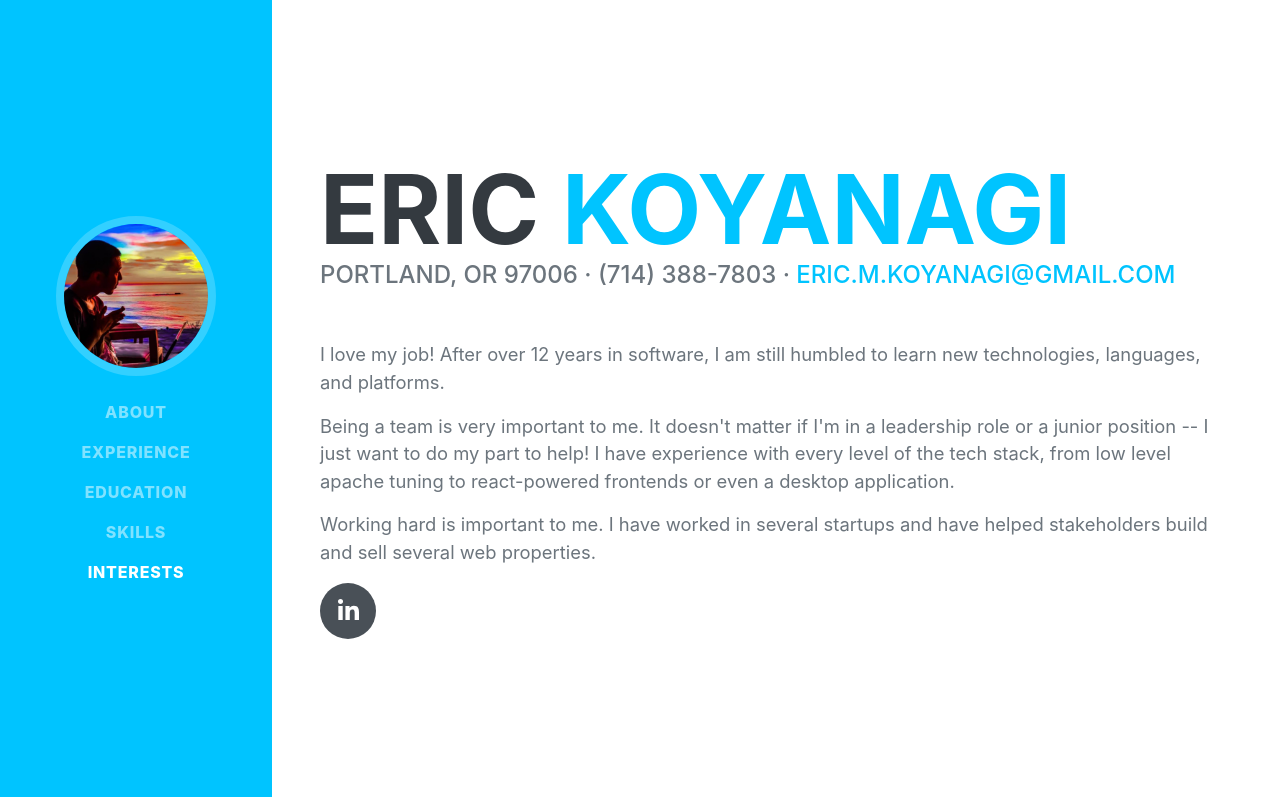
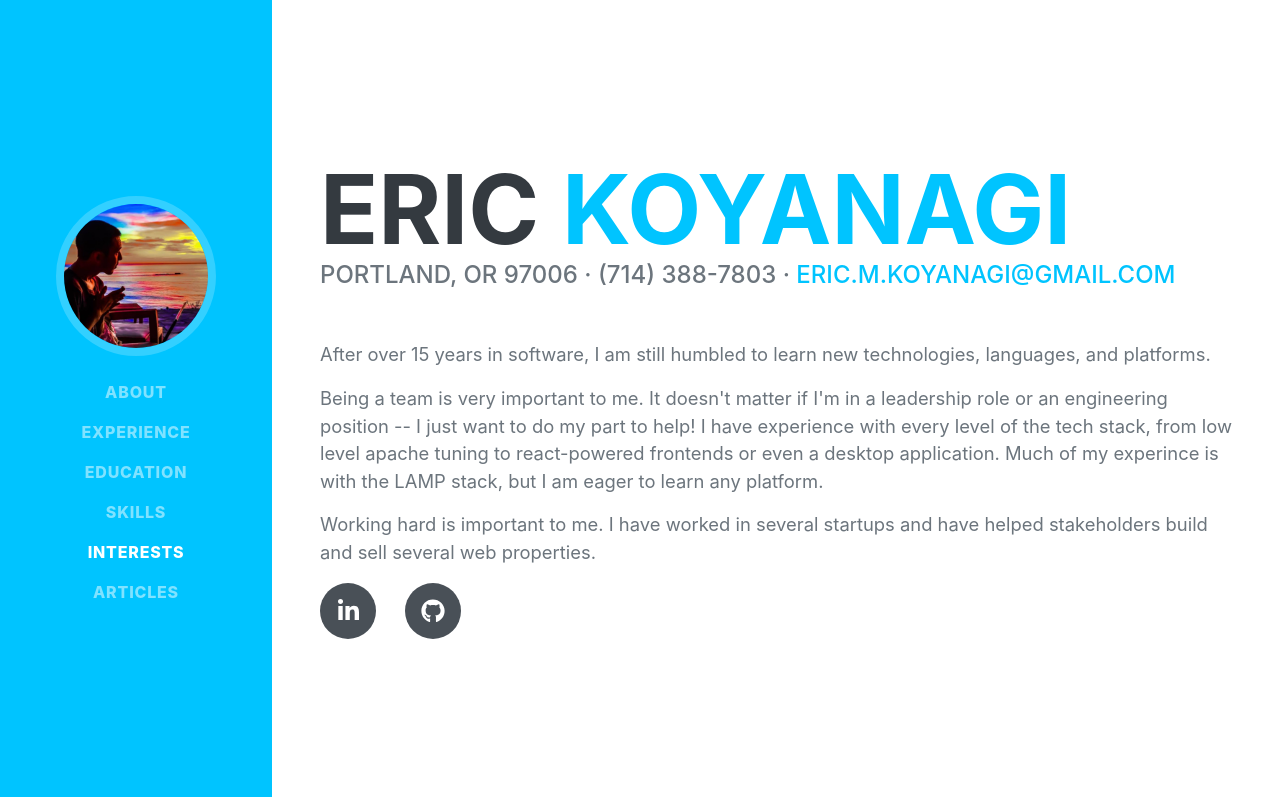
Before and after one commit to eric-koyanagi/personal-site, a plain HTML site: page index.html in a window 1280 px wide. Shown: the top 797 px of the page. Drawn offline with nearby package versions, Linux system fonts and the light colour scheme; a web font is replaced by a local one.

Commit message:
Update index.html
Updated nav, github, intro

```diff
--- a/index.html
+++ b/index.html
@@ -30,8 +30,7 @@
                     <li class="nav-item"><a class="nav-link js-scroll-trigger" href="#education">Education</a></li>
                     <li class="nav-item"><a class="nav-link js-scroll-trigger" href="#skills">Skills</a></li>
                     <li class="nav-item"><a class="nav-link js-scroll-trigger" href="#interests">Interests</a></li>
-                    <!--li.nav-item//a.nav-link.js-scroll-trigger(href='#awards') Awards
--->
+                    <li class="nav-item"><a class="nav-link" href="https://articles.erickoyanagi.com/index.html">Articles</a></li>
                 </ul>
             </div>
         </nav>
@@ -48,11 +47,12 @@
                         Portland, OR 97006 · (714) 388-7803 ·
                         <a href="mailto:eric.m.koyanagi@gmail.com">eric.m.koyanagi@gmail.com</a>
                     </div>
-                    <p class="lead">I love my job! After over 12 years in software, I am still humbled to learn new technologies, languages, and platforms.</p>
-                    <p class="lead">Being a team is very important to me. It doesn't matter if I'm in a leadership role or a junior position -- I just want to do my part to help! I have experience with every level of the tech stack, from low level apache tuning to react-powered frontends or even a desktop application.</p>
+                    <p class="lead">After over 15 years in software, I am still humbled to learn new technologies, languages, and platforms.</p>
+                    <p class="lead">Being a team is very important to me. It doesn't matter if I'm in a leadership role or an engineering position -- I just want to do my part to help! I have experience with every level of the tech stack, from low level apache tuning to react-powered frontends or even a desktop application. Much of my experince is with the LAMP stack, but I am eager to learn any platform.</p>
                     <p class="lead">Working hard is important to me. I have worked in several startups and have helped stakeholders build and sell several web properties.</p>
                     <div class="social-icons">
                         <a class="social-icon" href="https://www.linkedin.com/in/erickoyanagi/"><i class="fab fa-linkedin-in"></i></a>
+                        <a class="social-icon" href="https://github.com/eric-koyanagi"><i class="fab fa-github"></i></a>
                         <!--a.social-icon(href='#')//i.fab.fa-github-->
                         <!--a.social-icon(href='#')//i.fab.fa-twitter-->
                         <!--a.social-icon(href='#')//i.fab.fa-facebook-f
```
